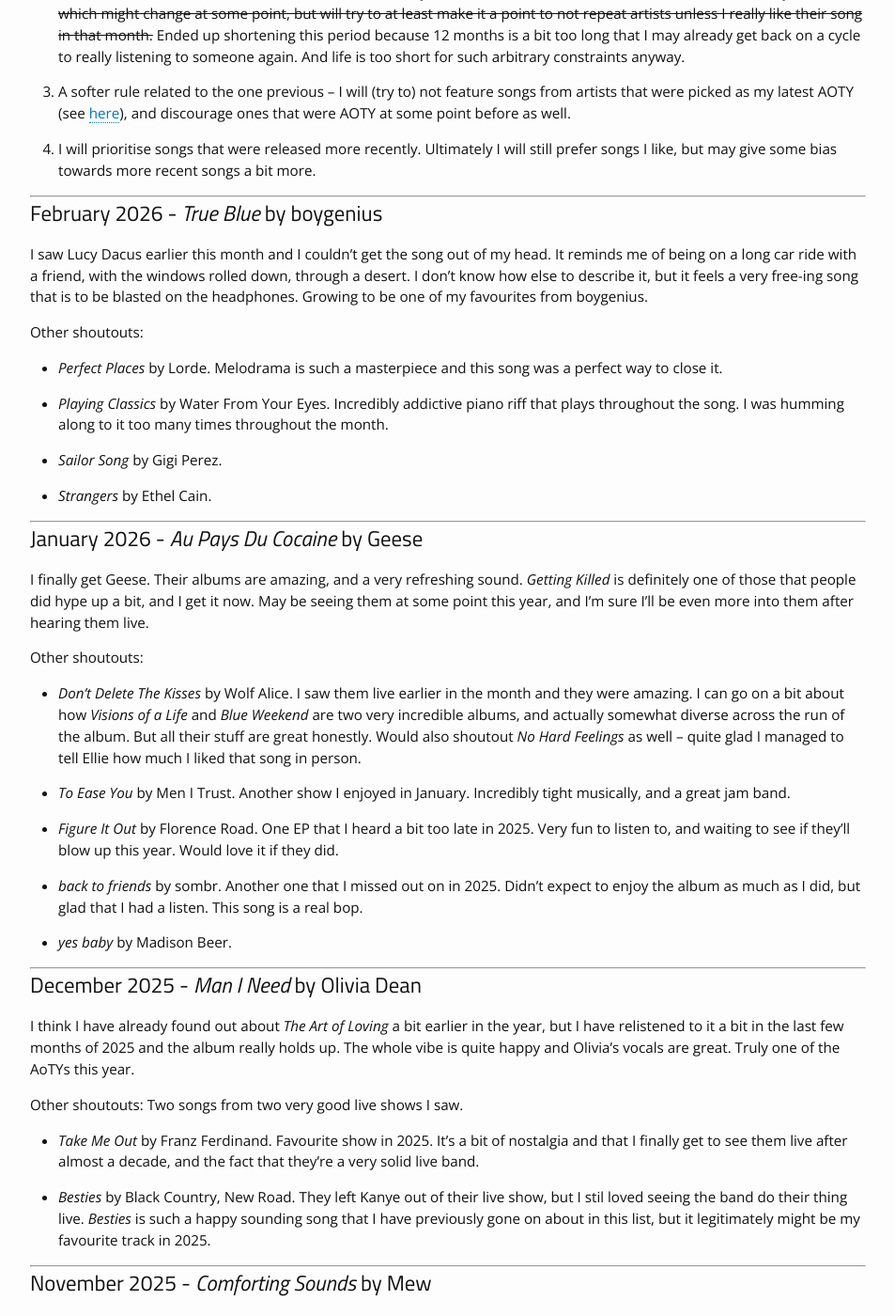
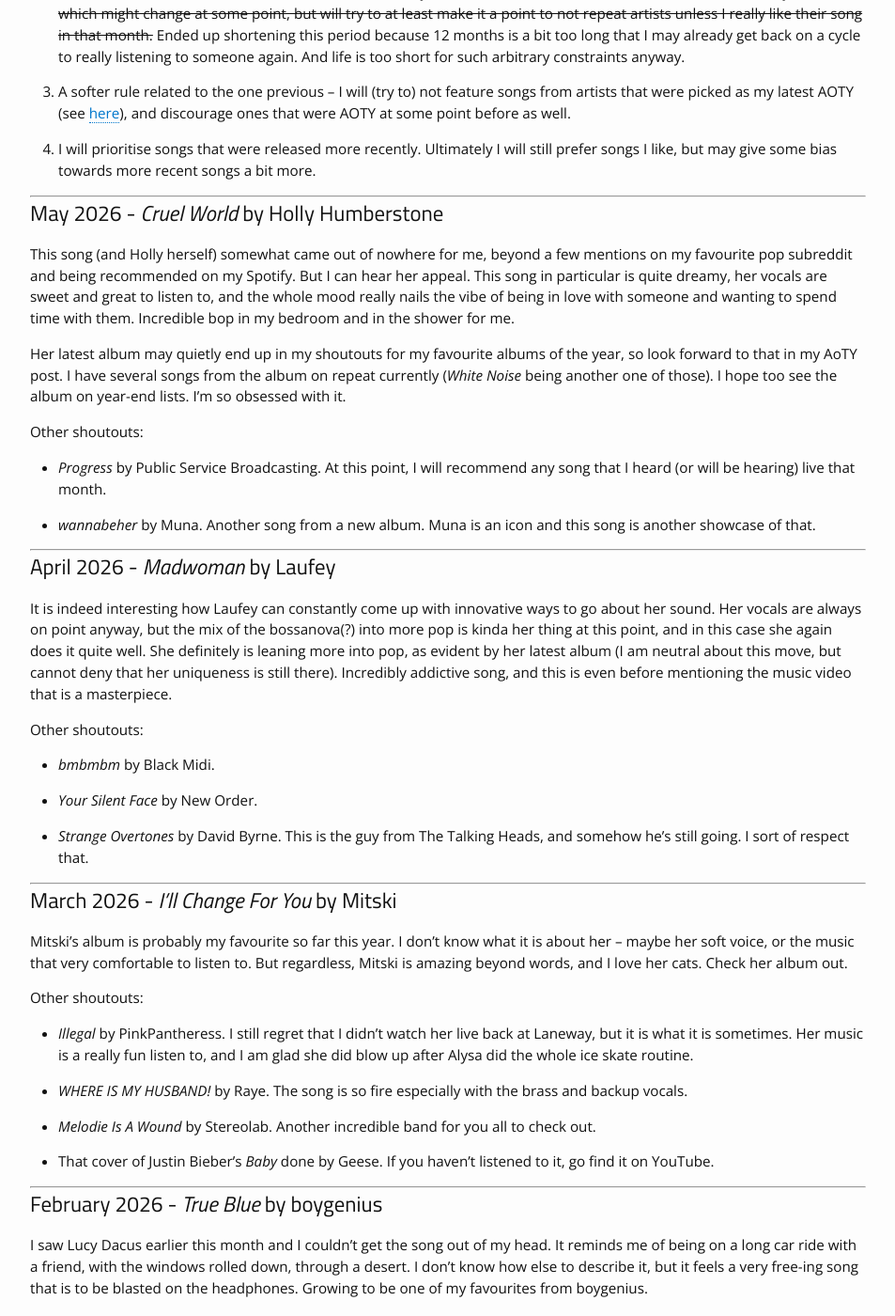
Before and after one commit to apivich-h/apivich-h.github.io, a Jekyll site: the page built from _posts/music/2000-01-01-monthly-music-recs.md, in a window 1280 px wide and 1400 px high, scrolled down 380 px. Shown: the whole window at 94% size, without its empty margins (163-1116 px from the left). Built offline with Jekyll 4.4.1, drawn with Linux system fonts in a browser that asks for light colours; some of the changed text lies outside the part shown.

Commit message:
Update 2000-01-01-monthly-music-recs.md

```diff
--- a/_posts/music/2000-01-01-monthly-music-recs.md
+++ b/_posts/music/2000-01-01-monthly-music-recs.md
@@ -14,6 +14,50 @@
 3. A softer rule related to the one previous -- I will (try to) not feature songs from artists that were picked as my latest AOTY (see [here](/posts/music/aoty)), and discourage ones that were AOTY at some point before as well.
 
 4. I will prioritise songs that were released more recently. Ultimately I will still prefer songs I like, but may give some bias towards more recent songs a bit more.
+
+---
+
+## May 2026 - _Cruel World_ by Holly Humberstone
+
+This song (and Holly herself) somewhat came out of nowhere for me, beyond a few mentions on my favourite pop subreddit and being recommended on my Spotify. But I can hear her appeal. This song in particular is quite dreamy, her vocals are sweet and great to listen to, and the whole mood really nails the vibe of being in love with someone and wanting to spend time with them. Incredible bop in my bedroom and in the shower for me.
+
+Her latest album may quietly end up in my shoutouts for my favourite albums of the year, so look forward to that in my AoTY post. I have several songs from the album on repeat currently (_White Noise_ being another one of those). I hope too see the album on year-end lists. I'm so obsessed with it.
+
+Other shoutouts:
+
+- _Progress_ by Public Service Broadcasting. At this point, I will recommend any song that I heard (or will be hearing) live that month.
+
+- _wannabeher_ by Muna. Another song from a new album. Muna is an icon and this song is another showcase of that.
+
+---
+
+## April 2026 - _Madwoman_ by Laufey
+
+It is indeed interesting how Laufey can constantly come up with innovative ways to go about her sound. Her vocals are always on point anyway, but the mix of the bossanova(?) into more pop is kinda her thing at this point, and in this case she again does it quite well. She definitely is leaning more into pop, as evident by her latest album (I am neutral about this move, but cannot deny that her uniqueness is still there). Incredibly addictive song, and this is even before mentioning the music video that is a masterpiece.
+
+Other shoutouts:
+
+- _bmbmbm_ by Black Midi.
+
+- _Your Silent Face_ by New Order.
+
+- _Strange Overtones_ by David Byrne. This is the guy from The Talking Heads, and somehow he's still going. I sort of respect that.
+
+---
+
+## March 2026 - _I'll Change For You_ by Mitski
+
+Mitski's album is probably my favourite so far this year. I don't know what it is about her -- maybe her soft voice, or the music that very comfortable to listen to. But regardless, Mitski is amazing beyond words, and I love her cats. Check her album out.
+
+Other shoutouts:
+
+- _Illegal_ by PinkPantheress. I still regret that I didn't watch her live back at Laneway, but it is what it is sometimes. Her music is a really fun listen to, and I am glad she did blow up after Alysa did the whole ice skate routine.
+
+- _WHERE IS MY HUSBAND!_ by Raye. The song is so fire especially with the brass and backup vocals.
+
+- _Melodie Is A Wound_ by Stereolab. Another incredible band for you all to check out.
+
+- That cover of Justin Bieber's _Baby_ done by Geese. If you haven't listened to it, go find it on YouTube.
 
 ---
 
@@ -35,7 +79,7 @@
 
 ## January 2026 - _Au Pays Du Cocaine_ by Geese
 
-I finally get Geese. Their albums are amazing, and a very refreshing sound. _Getting Killed_ is definitely one of those that people did hype up a bit, and I get it now. May be seeing them at some point this year, and I'm sure I'll be even more into them after hearing them live.
+I finally get Geese. Their albums are amazing, and a very refreshing sound. _Getting Killed_ is definitely one of those that people did hype up a bit, and I get it now. Am a bit disappointed I didn't jump on the hype train earlier, since they have really been an up and coming band for a while now (even since 3D Country). May be seeing them at some point this year (update: I did), and I'm sure I'll be even more into them after hearing them live.
 
 Other shoutouts:
 
```
Also changed, not shown: other parts of _posts/music/2000-01-01-monthly-music-recs.md (+2 -2 lines).
